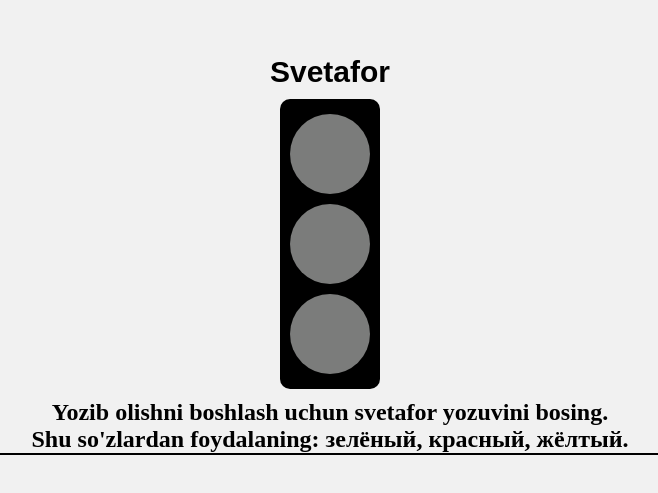
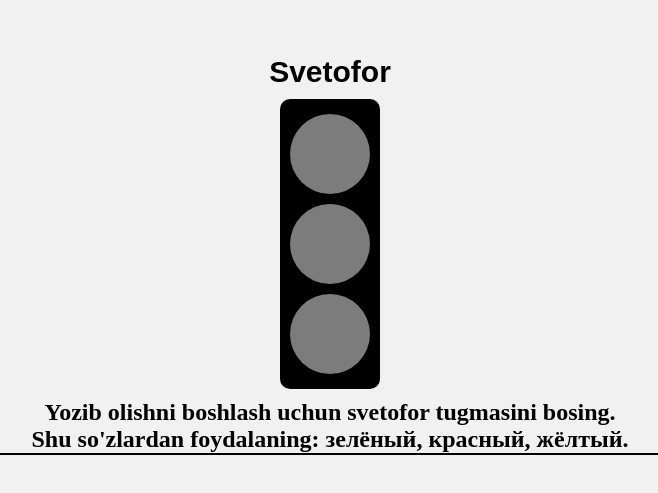
Before and after one commit to Baxtiyor1/svetafor-js, a plain HTML site: page index.html in a window 1280 px wide. Shown: the part 145-638 px from the top of the page, without its empty margins (310-968 px from the left). Drawn offline with Linux system fonts and the light colour scheme.

Commit message:
chaned text

```diff
--- a/index.html
+++ b/index.html
@@ -10,13 +10,13 @@
 <body>
 
      <div class="list">
-        <button class="title" id="btn">Svetafor</button>
+        <button class="title" id="btn">Svetofor</button>
         <div class="wrapper">
             <span class="circle" id="red"></span>
             <span class="circle" id="yellow"></span>
             <span class="circle" id="green"></span>
         </div>
-        <h2 id="resultplace">Yozib olishni boshlash uchun svetafor yozuvini bosing. <br> Shu so'zlardan foydalaning: зелёный, красный, жёлтый.</h2>
+        <h2 id="resultplace">Yozib olishni boshlash uchun svetofor tugmasini bosing. <br> Shu so'zlardan foydalaning: зелёный, красный, жёлтый.</h2>
      </div>
 
 
```
